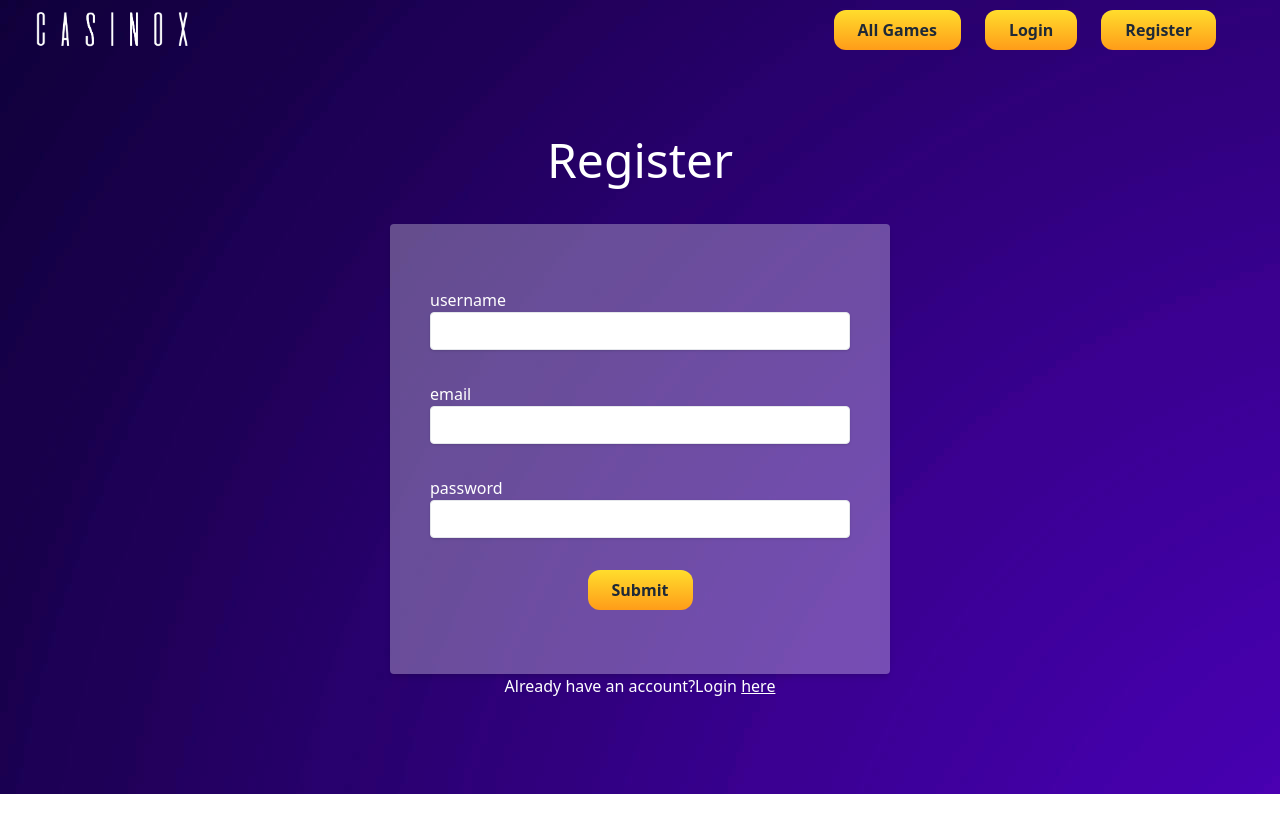
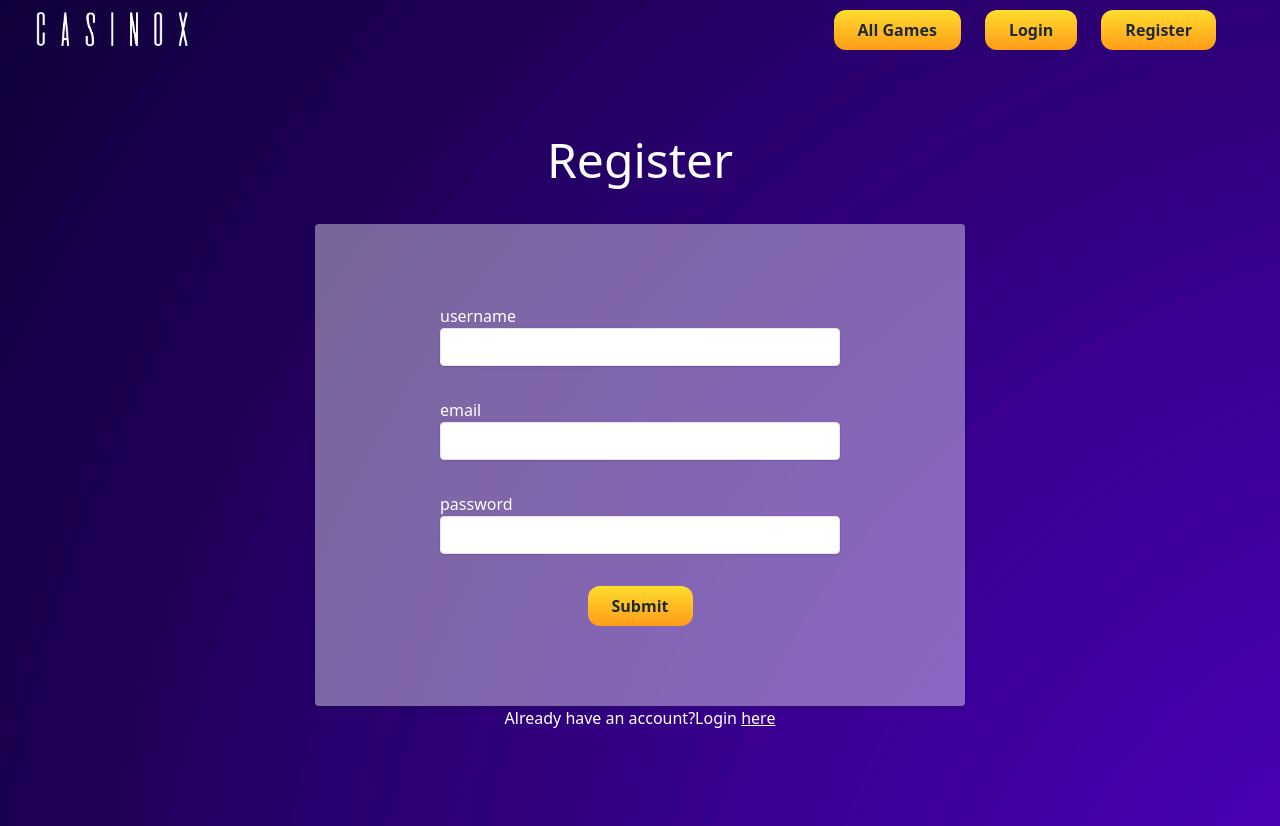
Before and after one commit to markokozul/online-casino-project, a React (Create React App) app: page /register in a window 1280 px wide. Before the commit the page ends 800 px from the top, so only its background shows below. Built offline with nearby package versions, Linux system fonts and the light colour scheme; no server answers; data requests are answered from the project's data file; the HTML template or start-up script is replaced by a standard one.

Commit message:
form validation

```diff
--- a/src/components/Form.tsx
+++ b/src/components/Form.tsx
@@ -1,7 +1,7 @@
 import { useState } from 'react';
 import Button from './Button';
 
-export default function Form({ fields, submit }: any) {
+export default function Form({ fields, submit, displayError }: any) {
   const [data, setData] = useState({});
 
   const handleInput = (e: React.ChangeEvent<HTMLInputElement>) => {
@@ -16,13 +16,19 @@ export default function Form({ fields, submit }: any) {
   return (
     <form
       onSubmit={handleSubmit}
-      className='w-[90%]  flex flex-col justify-center items-center  gap-8 px-10 py-16 bg-white/30 shadow-md rounded sm:w-96 lg:w-[500px]'
+      className='w-[90%] xs:w-96 lg:w-[500px] xl:w-[650px]  flex flex-col justify-center items-center  gap-8 px-4 xxs:px-8 py-16 xl:py-20  bg-white/40 shadow-md rounded  '
     >
+      {displayError ? (
+        <p className='text-red-900 text-center'>{displayError}</p>
+      ) : (
+        ''
+      )}
+
       {Object.keys(fields).map((item: string, i) => (
-        <label htmlFor={item} key={i} className='w-full '>
+        <label htmlFor={item} key={i} className='w-full max-w-[400px]'>
           <span>{item}</span>
           <input
-            className='w-full shadow appearance-none border rounded py-2 px-3 text-gray-700 leading-tight focus:outline-none focus:shadow-outline'
+            className={`w-full max-w-[400px] shadow appearance-none border rounded py-2 px-3  text-gray-700 leading-tight focus:outline-none focus:shadow-outline`}
             name={item}
             type={fields[item]}
             onInput={handleInput}
--- a/src/components/Loader.tsx
+++ b/src/components/Loader.tsx
@@ -3,7 +3,7 @@ import logo from '../assets/logowhite.png';
 
 export default function Loader() {
   return (
-    <div className='fixed h-full w-full bg-backgr2 bg-center bg-cover flex flex-col items-center justify-center'>
+    <div className='fixed h-full w-full bg-backgr2 bg-center bg-cover flex flex-col items-center justify-center gap-6'>
       <img src={logo} alt='loading-logo' />
 
       <Oval
--- a/src/components/MobileSidebar.tsx
+++ b/src/components/MobileSidebar.tsx
@@ -19,6 +19,8 @@ export default function MobileSidebar({
     >
       <div onClick={() => handleSidebar()} className='flex flex-col m-5 w-full'>
         <Button title='Home' navigate='/' styling='link' />
+        <Button title='All Games' navigate='/all-games' styling='link' />
+
         {isAuthenticated ? (
           <>
             <Button title='All Games' navigate='/all-games' styling='link' />
--- a/src/components/PromoSlider.tsx
+++ b/src/components/PromoSlider.tsx
@@ -9,6 +9,8 @@ import { useEffect, useRef } from 'react';
 
 export default function PromoSlider() {
   const { isAuthenticated } = useAuth();
+
+  const timeoutRef = useRef(0);
 
   const [activeIndex, setActiveIndex] = useState(0);
 
@@ -43,8 +45,6 @@ export default function PromoSlider() {
     }
   };
 
-  const timeoutRef = useRef<any>();
-
   function resetTimeout() {
     if (timeoutRef.current) {
       clearTimeout(timeoutRef.current);
@@ -52,9 +52,9 @@ export default function PromoSlider() {
   }
   useEffect(() => {
     resetTimeout();
-    timeoutRef.current = setTimeout(() => {
+    timeoutRef.current = window.setTimeout(() => {
       handleNext();
-    }, 2000);
+    }, 7000);
 
     //show next slide every 7 seconds
 
--- a/src/components/game-slider/Swiping.ts
+++ b/src/components/game-slider/Swiping.ts
@@ -23,6 +23,7 @@ function handleTouchMove(
   setPrevTouchEnd: any,
   setTouchEnd: any
 ) {
+  // document.body.style.overflowY = 'hidden'; //disable vertical scroll on a page when swiping through slider
   setTouchEnd(e.targetTouches[0].clientX);
   if (touchStart - touchEnd > 0) {
     if (sliderSize - Math.abs(move) > sliderContainerSize && touchEnd) {
--- a/src/pages/game-details/Details.tsx
+++ b/src/pages/game-details/Details.tsx
@@ -3,10 +3,12 @@ import { DetailsProps } from '../../types/types';
 
 export default function Details({ name, img, id }: DetailsProps) {
   return (
-    <div className='w-full flex flex-col-reverse items-center justify-around sm:flex-row'>
+    <div className='w-full flex flex-col-reverse items-center justify-around sm:flex-row gap-8'>
       <div className='flex flex-col gap-10 flex-[60] items-center justify-center text-white px-5'>
-        <h1>{name}</h1>
-        <p className='text-center '>
+        <h1 className='text-white text-3xl sm:self-start self-center'>
+          {name}
+        </h1>
+        <p className='text-left'>
           Lorem ipsum dolor sit, amet consectetur adipisicing elit. Consequuntur
           soluta debitis sapiente suscipit temporibus? A officiis, explicabo
           libero eveniet magnam assumenda nam totam amet. Aspernatur quod
--- a/src/pages/game-details/GameDetails.tsx
+++ b/src/pages/game-details/GameDetails.tsx
@@ -21,7 +21,7 @@ export default function GameDetails() {
     <div>
       <Header />
       <Main>
-        <Section styling='relative bg-backgr2 bg-cover bg-center  flex items-center justify-center flex-col gap-24 px-5 py-24 h-auto lg:px-16 lg:py-36'>
+        <Section styling='relative bg-backgr2 bg-cover bg-center  flex items-center justify-center flex-col gap-24 px-5 py-36 h-auto lg:px-16 '>
           <Details name={data.title} img={data.img} id={id} />
           <GameShowcase title='Check out other games' />
         </Section>
--- a/src/pages/home/Home.tsx
+++ b/src/pages/home/Home.tsx
@@ -17,12 +17,12 @@ export default function Home() {
     <div>
       <Header />
       <Main>
-        <Section styling='relative bg-backgr1 bg-cover bg-center  flex items-center justify-center flex-col gap-24 px-5 py-24  h-auto lg:px-16 lg:py-40'>
+        <Section styling='relative bg-backgr1 bg-cover bg-center  flex items-center justify-center flex-col gap-24 px-5 py-20 h-auto lg:px-16 lg:py-40'>
           <PromoSlider />
           <PaymentOptionsShowcase position='absolute' />
         </Section>
 
-        <Section styling='bg-backgr3 bg-cover bg-center  flex items-center justify-center flex-col gap-24 px-5 py-5 h-auto lg:px-16 lg:py-10'>
+        <Section styling='bg-backgr3 bg-cover bg-center  flex items-center justify-center flex-col gap-16 px-5 py-12 h-auto lg:px-16 lg:gap-24 lg:py-20'>
           <GameShowcase title='Popular Games' />
           <GameShowcase title='Water Themed Games' theme='water' />
           <GameShowcase title='Egypt Themed Games' theme='egypt' />
--- a/src/pages/login/Login.tsx
+++ b/src/pages/login/Login.tsx
@@ -12,15 +12,15 @@ import { LoginFormData } from '../../types/types';
 
 export default function Login() {
   const [isLoading, setIsLoading] = useState(false);
+  const [displayError, setDisplayError] = useState('');
 
   const navigate = useNavigate(); //used for navigating
 
   const handleError = (error: string) => {
-    if (error === 'auth/wrong-password') {
-      alert('Your password is wrong.Please try again.');
-    } else if (error === 'auth/weak-password') {
-      alert('Password should be artl.Please try again.');
-    }
+    if (error === 'auth/wrong-password')
+      setDisplayError('Your password is wrong.Please try again.');
+    else if (error === 'auth/user-not-found')
+      setDisplayError('User not found.Please try again.');
   };
 
   const handleSubmit = async (
@@ -61,7 +61,7 @@ export default function Login() {
     <div>
       <Header />
       <Main>
-        <Section styling='flex flex-col justify-center items-center gap-10 px-5 py-24 h-auto lg:px-16 '>
+        <Section styling='flex flex-col justify-center items-center px-1 xxs:px-5 py-16 sm:py-24 h-screen lg:px-16'>
           <Heading title='Login' />
           {isLoading ? <MiniLoader /> : ''}
           <Form
@@ -71,6 +71,7 @@ export default function Login() {
               password: 'password',
             }}
             submit={handleSubmit}
+            displayError={displayError}
           />
           <p>
             Don't have an account?Register{' '}
--- a/src/pages/register/Register.tsx
+++ b/src/pages/register/Register.tsx
@@ -13,12 +13,15 @@ import MiniLoader from '../../components/MiniLoader';
 
 export default function Register() {
   const [isLoading, setIsLoading] = useState(false);
+  const [displayError, setDisplayError] = useState('');
 
   const navigate = useNavigate();
 
   const handleError = (error: string) => {
     if (error === 'auth/email-already-in-use') {
-      alert('This email is already in use.Please try again.');
+      setDisplayError(
+        'This email is already in use.Please try again with different email address.'
+      );
     }
   };
 
@@ -49,7 +52,7 @@ export default function Register() {
     <div>
       <Header />
       <Main>
-        <Section styling='flex flex-col justify-center items-center  px-5 py-24 h-auto lg:px-16 '>
+        <Section styling='flex flex-col justify-center items-center  px-1 xxs:px-5 py-24 h-auto lg:px-16 '>
           <Heading title='Register' />
           {isLoading ? <MiniLoader /> : ''}
 
@@ -60,10 +63,11 @@ export default function Register() {
               password: 'password',
             }} // input name: input type
             submit={handleSubmit}
+            displayError={displayError}
           />
           <p>
             Already have an account?Login{' '}
-            <Link to={'/register'} className='underline decoration-1'>
+            <Link to={'/login'} className='underline decoration-1'>
               here
             </Link>
           </p>
--- a/src/types/types.ts
+++ b/src/types/types.ts
@@ -1,5 +1,3 @@
-import { type } from 'os';
-
 export interface SliderItemProps {
   title: string;
   img: string;
@@ -52,6 +50,7 @@ export interface FormFields {
 export interface FormProps {
   fields: FormFields;
   submit: (e: any, data: LoginFormData) => void;
+  displayError: string;
 }
 
 export interface MobileSidebarProps {
```
